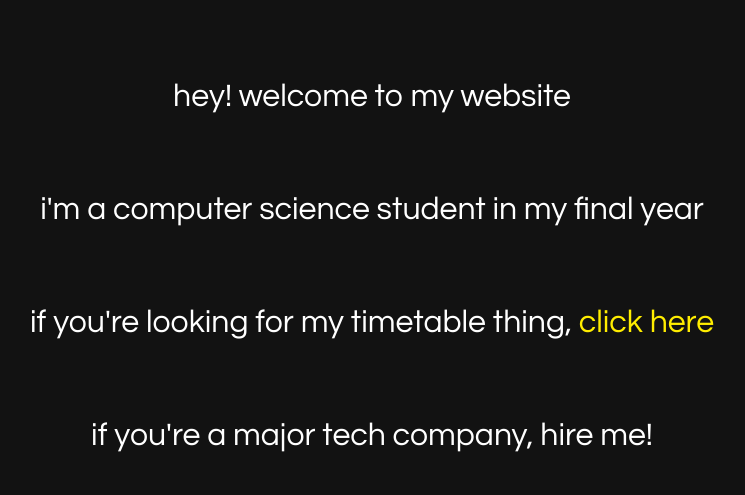
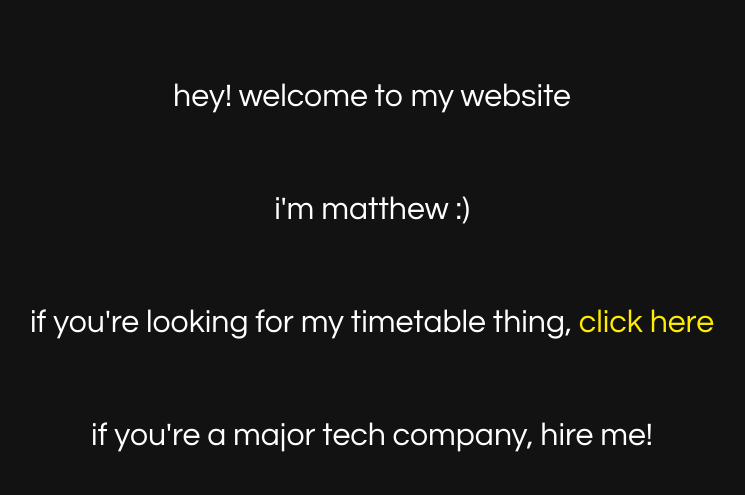
Before and after one commit to MatthewEnnis/matthewennis.github.io, a plain HTML site: page info.html in a window 1280 px wide. Shown: the whole page, without its empty margins (268-1013 px from the left). Drawn offline with Linux system fonts and the light colour scheme.

Commit message:
graduated

```diff
--- a/info.html
+++ b/info.html
@@ -9,7 +9,7 @@
 	<body>
 		<div class="bio">
 			<p class="bio">hey! welcome to my website</p>
-			<p class="bio">i'm a computer science student in my final year</p>
+			<p class="bio">i'm matthew :)</p>
 			<p class="bio">if you're looking for my timetable thing, <a class="link" id="website" href="timetable.html">click here</a></p>
 			<p class="bio">if you're a major tech company, hire me!</p>
 		</div>
```
